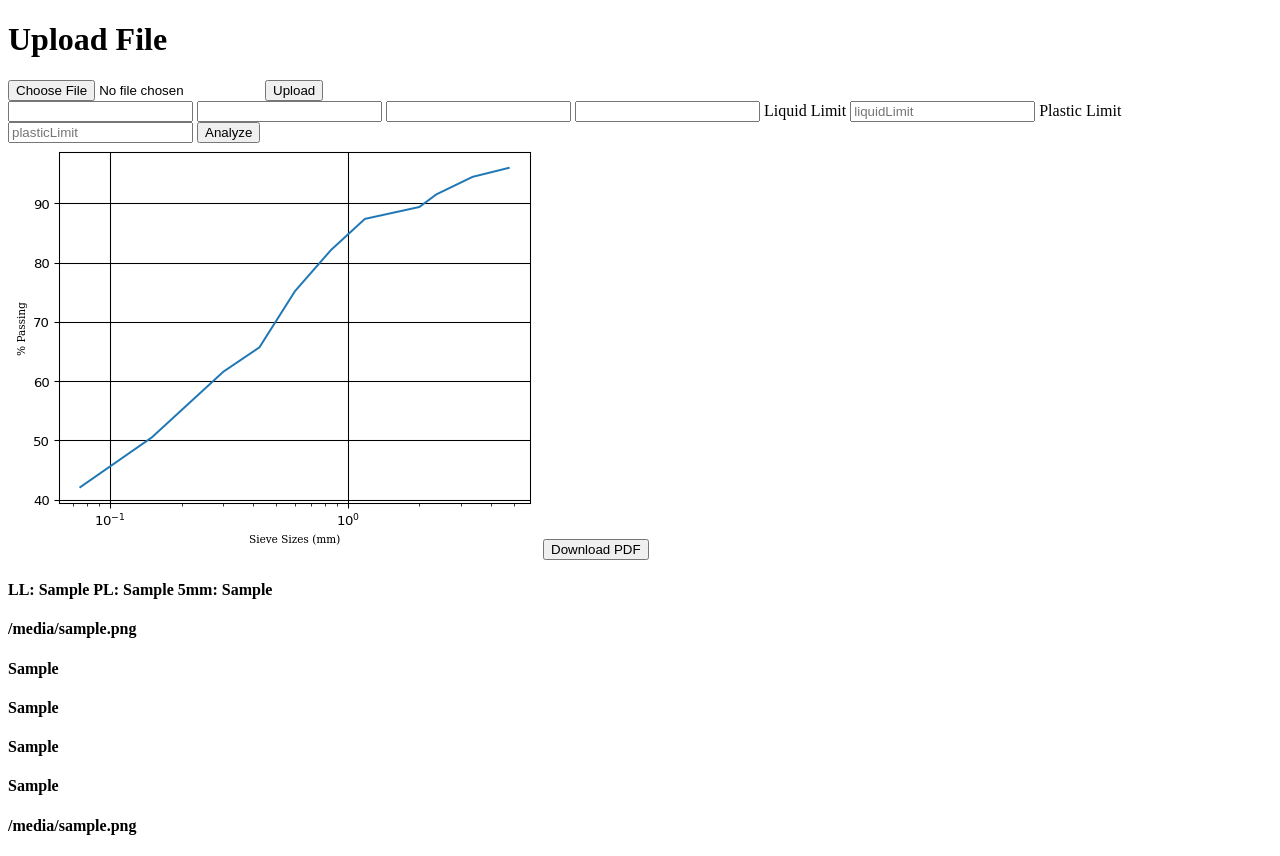
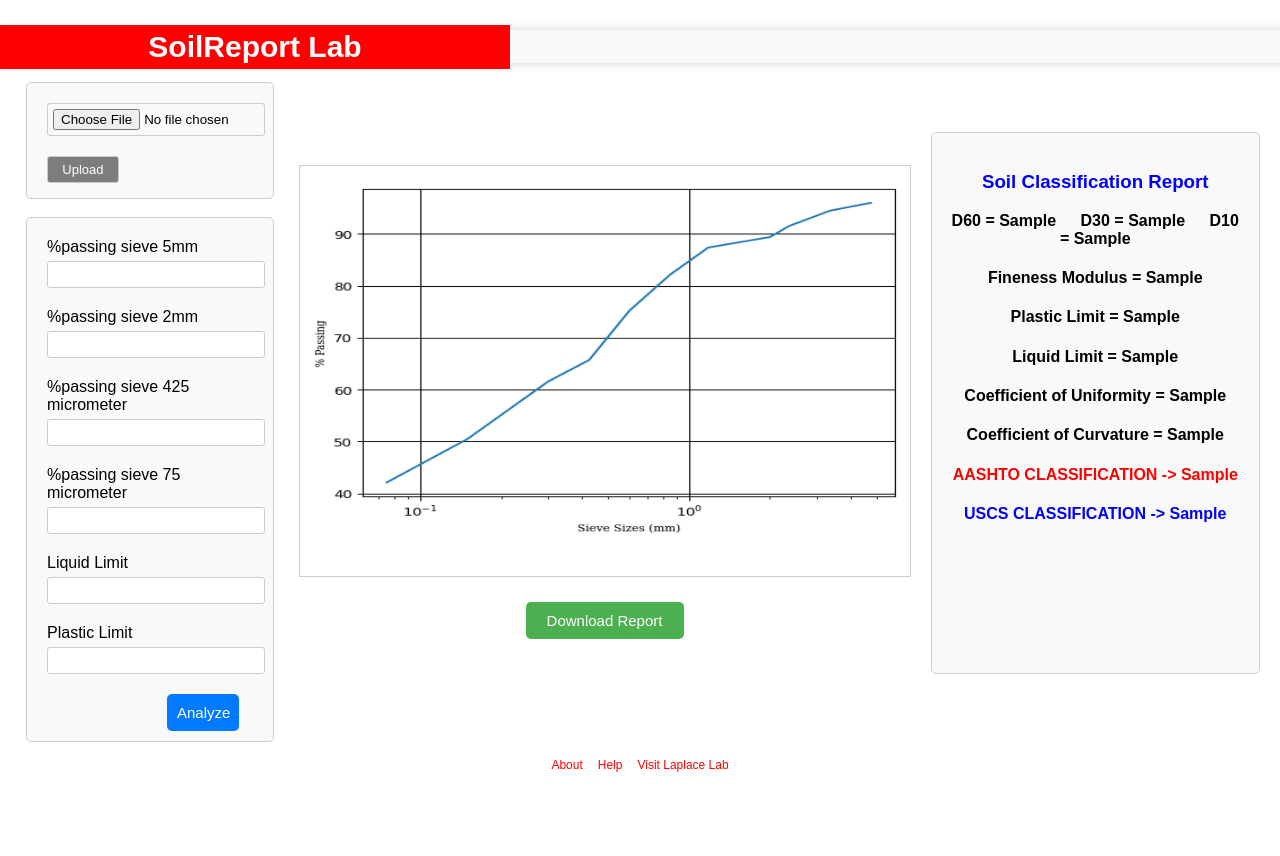
Before and after one commit to snurudeen21/ALX_PortFolio_Project, a Flask app: template app/templates/generate.html in a window 1280 px wide; the page is wider, and only the part inside the window is pictured. After the commit the page ends 772 px from the top of that part, so only its background shows below. Run offline with Flask 3, Linux system fonts and the light colour scheme; the template is opened without the code that fills it: most values are stand-ins (such as "Sample title", 1, 10 or a date in 2020).

Commit message:
Portfolio Project

```diff
--- a/app/static/styles.css
+++ b/app/static/styles.css
@@ -1,3 +1,13 @@
+a{
+  color: red;
+  text-decoration: none;
+}
+
+a:hover{
+  text-decoration: underline;
+}
+
+
 body {
     font-family: Arial, sans-serif;
     margin: 0;
@@ -7,34 +17,47 @@
 h1 {
   font-family: 'Montserrat', sans-serif;
   font-weight: 700;
-  font-size: 36px;
+  font-size: 30px;
   color: #fff; /* text color white */
   background-color: red; /* background color red */
   text-align: center;
-  margin-bottom: 20px;
-  padding: 10px; /* added padding to ensure the background color is visible */
+  margin-bottom: 10px;
+  margin-top: 10px;
+  padding: 5px; /* added padding to ensure the background color is visible */
 }
 
 marquee {
   width: 100%;
-  margin: 20px 0;
+  margin: 10px 0;
   border-radius: 10px;
   box-shadow: 0 0 10px rgba(0, 0, 0, 0.2);
-  font-size: 24px;
+  font-size: 20px;
   font-weight: bold;
   color: #666;
    background-color: #f9f9f9;
-   padding: 10px;
+   padding: 5px;
 }
 
 
 form {
   max-width: 400px;
   margin: 0 20px 0 20px;
-  padding: 20px;
+  padding: 20px 20px 10px 20px;
   border: 1px solid #ccc;
   border-radius: 5px;
   background-color:#f9f9f9
+}
+
+.upload{
+  width: 35%;
+  background-color: #7e7d7d;
+  margin-bottom: 5px;
+  color: #fff;
+  font-size: 13px;
+}
+
+.upload:hover {
+  background-color: #524f4f;
 }
 
 
@@ -52,13 +75,14 @@
 }
 
 button {
-    width: 100%;
+    width: 35%;
     padding: 10px;
     background-color: #007bff;
     color: #fff;
     border: none;
-    border-radius: 3px;
+    border-radius: 5px;
     cursor: pointer;
+    font-size: 15px;
 }
 
 button:hover {
@@ -80,11 +104,15 @@
   padding: 5px;
   width: 600px;
   height: 400px;
+  margin-bottom: 5px;
 }
 
 #myGraph {
   width: 100%;
-  height: 100%;
+  height: 90%;
+  font-size: 9px;
+  text-align: center;
+  padding-top: 10px;
 }
 
 .graph-wrapper {
@@ -101,6 +129,35 @@
   margin-left: 1px;
 }
 
+
+.marq {
+  margin-top: 20px;
+  position: relative;
+}
+.marq h1 {
+  position: absolute;
+  top: 0;
+  left: 0;
+  width: 500px;
+  display: inline-block;
+  margin: 0;
+  margin-top: 5px;
+}
+
+.h1-container {
+  display: inline-block;
+  position: relative;
+  width: 50%;
+}
+
+.h1-container h1 {
+  position: absolute;
+  top: 0;
+  left: 0;
+  width: 100%;
+  margin: 0;
+}
+
 .form-container {
   width: 35%;
   padding: 5px;
@@ -110,7 +167,7 @@
   display: block;
   margin: 20px auto;
   padding: 10px 20px;
-  max-width: 150px;
+  max-width: 158px;
   background-color: #4CAF50;
   color: #fff;
   border: none;
@@ -122,8 +179,14 @@
   background-color: #2cd431;
 }
 
+#analyze-btn {
+  max-width: 158px;
+  margin-left: 120px;
+}
+
 .report-container {
   vertical-align: top;
+  text-align: center;
   margin: 1px 20px 20px 20px;
   width: 35%;
   height: 500px;
@@ -132,3 +195,58 @@
   border-radius: 5px;
   background-color: #f9f9f9;
 }
+
+#about-message {
+  display: none;
+  position: fixed;
+  top: 50%;
+  left: 50%;
+  transform: translate(-50%, -50%);
+  padding: 20px;
+  background-color: white;
+  border: 1px solid #ccc;
+  box-shadow: 0 0 10px rgba(0, 0, 0, 0.1);
+  z-index: 1000;
+}
+#close-btn {
+  display: block;
+  margin-top: 10px;
+  padding: 5px 10px;
+  background-color: #007bff;
+  color: white;
+  border: none;
+  cursor: pointer;
+}
+
+#overlay {
+  display: none;
+  position: fixed;
+  top: 0;
+  left: 0;
+  width: 100%;
+  height: 100%;
+  background: rgba(0, 0, 0, 0.5);
+  z-index: 500;
+}
+
+#links{
+  margin-top: 11px;
+  display: flex;
+  justify-content: center;
+  align-items: center;
+}
+
+.about-link {
+  font-size: 12px;
+  margin-right: 15px;
+
+}
+
+.help-link {
+  font-size: 12px;
+}
+
+.lab-link {
+  font-size: 12px;
+  margin-left: 15px;
+}
--- a/app/templates/generate.html
+++ b/app/templates/generate.html
@@ -1,52 +1,92 @@
 <!DOCTYPE html>
 <html>
 <head>
-    <title>File Upload</title>
+    <meta charset="UTF-8">
+	<meta name="viewport" content="width=device-width, initial-scale=1.0">
+	<title>SoilReport Lab</title>
+	<link rel="stylesheet" href="static/styles.css">
 </head>
 <body>
 
-    <h1>Upload File</h1>
 
+    <div class="marq">
+        <marquee behavior="scroll" direction="left" scrollamount="10" scrolldelay="5">Welcome to Soil Analysis Tool! Explore our features and get started with your soil analysis today!</marquee>
+        <h1>SoilReport Lab</h1>
+    </div>
+
+    <div class="container">
+
+    <div class="form-container">
         <form action="/upload" method="POST" enctype="multipart/form-data">
             <input type="file" name="file" accept=".csv">
-        <input type="submit" value="Upload">
+            <input class="upload" type="submit" value="Upload">
         </form>
+        <br>
 
-    <form action="/generate" method="POST" enctype="multipart/form-data">
-        <input type="number" step="0.001" name="5mm" id="myInput1" min="0" required>
-        <input type="number" step="0.001" name="2mm" id="myInput2" min="0" required>
-        <input type="number" step="0.001" name="425micro_m" id="myInput3" min="'0" required>
-        <input type="number" step="0.001" name="75micro_m" id="myInput4" min="0" required>
+        <form action="/generate" method="post" enctype="multipart/form-data">
+            <label for="%passing sieve 5mm">%passing sieve 5mm</label>
+            <input type="number" step="0.001" name="5mm" id="myInput1" required>
+
+            <label for="%passing sieve 2mm">%passing sieve 2mm</label>
+            <input type="number" step="0.001" name="2mm" id="myInput2" required>
+
+            <label for="%passing sieve 425 micrometer">%passing sieve 425 micrometer</label>
+            <input type="number" step="0.001" name="425micro_m" id="myInput3" required>
+
+            <label for="%passing sieve 75 micrometer">%passing sieve 75 micrometer</label>
+            <input type="number" step="0.001" name="75micro_m" id="myInput4" required>
 
 
 
             <label for="liquidLimit">Liquid Limit</label>
-        <input type="number" step="0.001" id="liquidLimit" name="liquidLimit" placeholder="liquidLimit" min="0" required>
+            <input type="number" step="0.001" id="liquidLimit" name="liquidLimit" min="0" required>
 
             <label for="plasticLimit">Plastic Limit</label>
-        <input type="number" step="0.001" id="plasticLimit" name="plasticLimit" placeholder="plasticLimit" min="0" required>
+            <input type="number" step="0.001" id="plasticLimit" name="plasticLimit" min="0" required>
 
-        <input type="submit" value="Analyze">
+            <button id="analyze-btn" type="submit">Analyze</button>
+
         </form>
+        </div>
 
-    <img src="{{ url_for('static', filename='out_put_graph.png') }}" alt="gradation curve">
+        <div class="graph-wrapper">
+            <div class="graph-container">
+                <img id="myGraph" width="600" height="400" src="{{ url_for('static', filename='out_put_graph.png') }}" alt="gradation curve">
+            </div>
+                <button id="download-btn" type="submit" onclick="window.location.href='/download/soil_report.pdf'">Download Report</button>
+        </div>
+
+        <div class="report-container">
+            <h3 style="color: blue;"> Soil Classification Report</h3>
+            {% if cu0 %}
+                <span style="font-weight: bold; margin-right: 20px;">D60 = {{ cu0 }}</span>
+            {% endif %}
+            {% if cu1 %}
+                <span style="font-weight: bold; margin-right: 20px;">D30 = {{ cu1 }}</span>
+            {% endif %}
+            {% if cu2 %}
+                <span style="font-weight: bold;">D10 = {{ cu2 }}</span>
+            {% endif %}
+            <h4>Fineness Modulus = {{ finess_mod }}</h4>
+            <h4>Plastic Limit = {{ plastic_limit }}</h4>
+            <h4>Liquid Limit =  {{ liquid_limit}}</h4>
+
+            {% if cu2 %}
+            <h4>Coefficient of Uniformity = {{ cu3 }}</h4>
+            <h4>Coefficient of Curvature = {{ cu4 }}</h4>
+            {% endif %}
+            <h4 style="color: red;">AASHTO CLASSIFICATION -> {{ aashto_class }}</h4>
+            <h4 style="color: blue;">USCS CLASSIFICATION -> {{ uscs_class }}</h4>
+        </div>
 
 
-    <input type="button" value="Download PDF" onclick="window.location.href='/download/soil_report.pdf'">
+    </div>
 
-
-    {% if message %}
-        <h2>{{ message }}</h2>
-        <h3>{{file_path}}</h3>
-    {% endif %}
-
-    <h4>LL: {{ liquid_limit }} PL: {{ plastic_limit }}  5mm: {{ _5mm }}</h4>
-    <h4>{{ file_path }}</h4>
-    <h4>{{ cu0 }}</h4>
-    <h4>{{ aashto_class }}</h4>
-    <h4>{{ uscs_class }}</h4>
-    <h4>{{ finess_mod }}</h4>
-    <h4>{{ pdf_file }}</h4>
+    <div id="links">
+        <a class="about-link" href="{{ url_for('about') }}" target="_blank">About</a>
+        <a class="help-link" href="https://youtu.be/GrKoRnCG0Ec?si=zlHD9FCJE7o98Xym" target="_blank">Help</a>
+        <a class="lab-link" href="https://www.researchgate.net/lab/Laplace-Lab-Nurudeen-Adisa-Sulaimon" target="_blank">Visit Laplace Lab</a>
+    </div>
 
 </body>
 </html>
```
Also changed, not shown: app/templates/about.html (added, +15 -0 lines), app/templates/index.html (+47 -13 lines). Lines whose indentation alone changed are shown as unchanged.
